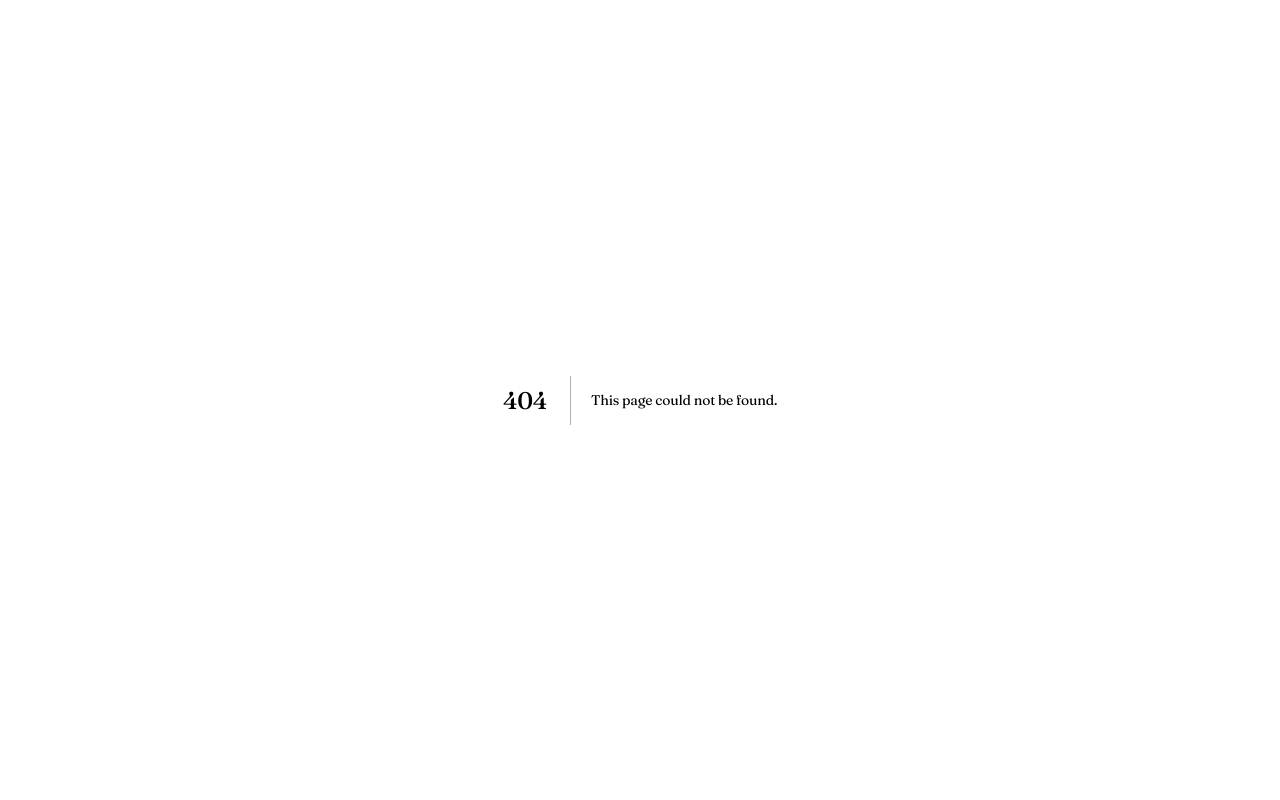
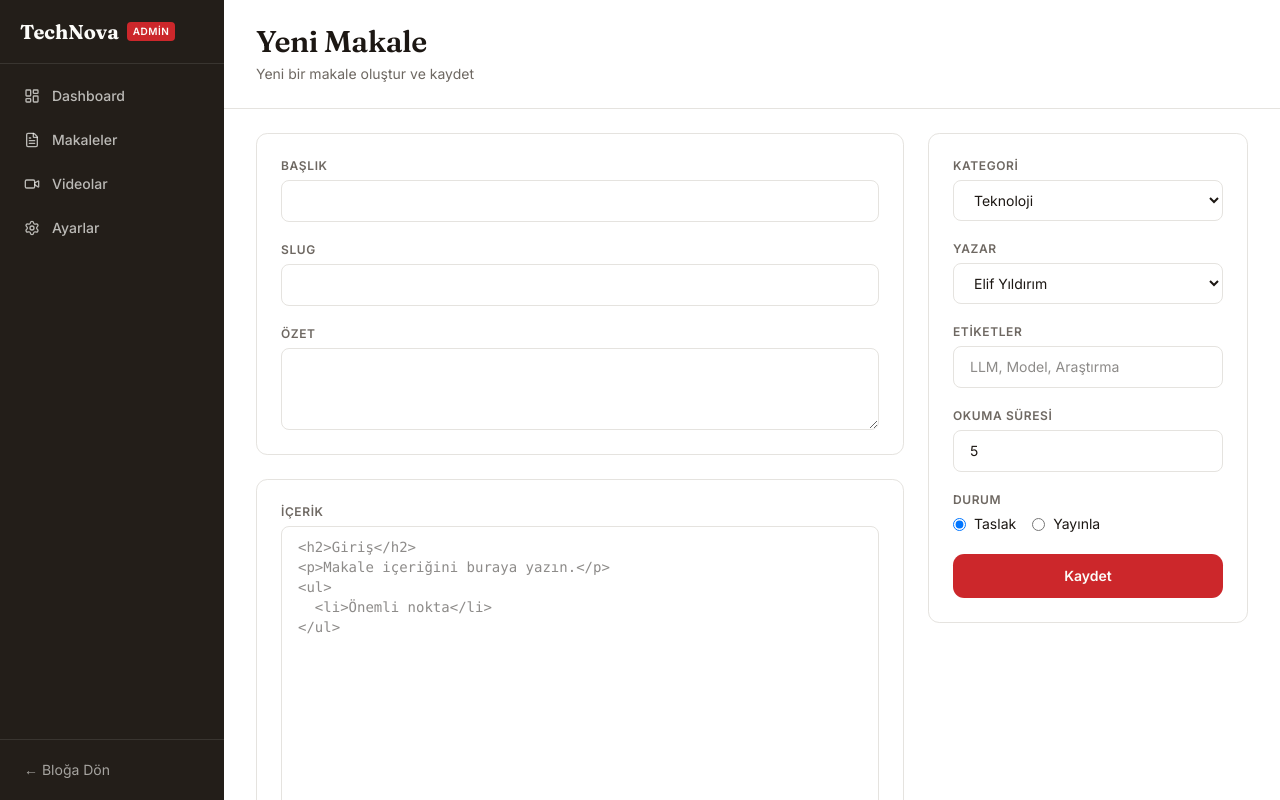
Before and after one commit to adakansoftware/blogdemobyadakansoftware, a Next.js app: page /admin/articles/new in a window 1280 px wide. Before the commit this address had no page. Built offline with nearby package versions, Linux system fonts and the light colour scheme.

Commit message:
feat(task-B5): add new admin article form

```diff
--- /dev/null
+++ b/app/admin/articles/new/page.tsx
@@ -0,0 +1,242 @@
+'use client'
+
+import { useRouter } from 'next/navigation'
+import { useState } from 'react'
+import { FormField } from '@/components/admin/form-field'
+import { createEmptyDraft, saveDraft } from '@/lib/admin-store'
+import { authors, categories } from '@/lib/data'
+import { adminPaths } from '@/lib/routes'
+
+const inputClassName =
+  'w-full rounded-lg border border-border bg-background px-4 py-2.5 text-sm outline-none focus:border-accent'
+
+const imageByCategory: Record<string, string> = {
+  teknoloji: '/images/industry.png',
+  'yapay-zeka': '/images/hero-ai.png',
+  donanim: '/images/gpu.png',
+  yazilim: '/images/software.png',
+  mobil: '/images/mobile.png',
+  oyun: '/images/gaming.png',
+  'siber-guvenlik': '/images/security.png',
+  incelemeler: '/images/laptop.png',
+  rehberler: '/images/cpu.png',
+  sektor: '/images/cloud.png',
+}
+
+function slugify(input: string): string {
+  return input
+    .toLocaleLowerCase('tr')
+    .normalize('NFD')
+    .replace(/[\u0300-\u036f]/g, '')
+    .replace(/ı/g, 'i')
+    .replace(/ç/g, 'c')
+    .replace(/ğ/g, 'g')
+    .replace(/ö/g, 'o')
+    .replace(/ş/g, 's')
+    .replace(/ü/g, 'u')
+    .replace(/[^a-z0-9\s-]/g, '')
+    .trim()
+    .replace(/\s+/g, '-')
+    .slice(0, 80)
+}
+
+export default function NewAdminArticlePage() {
+  const router = useRouter()
+  const draft = createEmptyDraft()
+  const [title, setTitle] = useState('')
+  const [slug, setSlug] = useState('')
+  const [excerpt, setExcerpt] = useState('')
+  const [categorySlug, setCategorySlug] = useState(draft.categorySlug)
+  const [authorSlug, setAuthorSlug] = useState(draft.authorSlug)
+  const [tags, setTags] = useState('')
+  const [readingTime, setReadingTime] = useState(draft.readingTime)
+  const [status, setStatus] = useState<'draft' | 'published'>('draft')
+  const [body, setBody] = useState('')
+  const [error, setError] = useState('')
+  const [showToast, setShowToast] = useState(false)
+
+  function handleSubmit(event: React.FormEvent<HTMLFormElement>) {
+    event.preventDefault()
+
+    if (!title.trim() || !excerpt.trim()) {
+      setError('Başlık ve özet zorunludur.')
+      return
+    }
+
+    const now = new Date().toISOString()
+    saveDraft({
+      id: draft.id,
+      slug: slug.trim() || slugify(title),
+      title: title.trim(),
+      excerpt: excerpt.trim(),
+      categorySlug,
+      authorSlug,
+      tags: tags
+        .split(',')
+        .map((tag) => tag.trim())
+        .filter(Boolean),
+      readingTime: Math.max(1, readingTime),
+      image: imageByCategory[categorySlug] ?? '/images/hero-ai.png',
+      body: body.trim(),
+      status,
+      createdAt: now,
+      updatedAt: now,
+    })
+
+    setError('')
+    setShowToast(true)
+    window.setTimeout(() => setShowToast(false), 3000)
+    window.setTimeout(() => router.push(adminPaths.articles), 700)
+  }
+
+  return (
+    <>
+      <div className="border-b border-border px-8 py-6">
+        <h1 className="font-heading text-3xl font-semibold">Yeni Makale</h1>
+        <p className="mt-1 text-sm text-muted-foreground">
+          Yeni bir makale oluştur ve kaydet
+        </p>
+      </div>
+
+      <form className="px-8 py-6" onSubmit={handleSubmit}>
+        <div className="grid gap-6 lg:grid-cols-[minmax(0,2fr)_320px]">
+          <div className="space-y-6">
+            <div className="rounded-xl border border-border bg-card p-6">
+              <div className="space-y-5">
+                <FormField label="Başlık">
+                  <input
+                    value={title}
+                    onChange={(event) => {
+                      const nextTitle = event.target.value
+                      setTitle(nextTitle)
+                      setSlug(slugify(nextTitle))
+                    }}
+                    className={inputClassName}
+                    required
+                  />
+                </FormField>
+                <FormField label="Slug">
+                  <input
+                    value={slug}
+                    onChange={(event) => setSlug(event.target.value)}
+                    className={inputClassName}
+                  />
+                </FormField>
+                <FormField label="Özet">
+                  <textarea
+                    value={excerpt}
+                    onChange={(event) => setExcerpt(event.target.value)}
+                    rows={3}
+                    className={inputClassName}
+                    required
+                  />
+                </FormField>
+              </div>
+            </div>
+
+            <div className="rounded-xl border border-border bg-card p-6">
+              <FormField
+                label="İçerik"
+                hint="HTML desteklenir: <h2>, <p>, <ul>, <li>"
+              >
+                <textarea
+                  value={body}
+                  onChange={(event) => setBody(event.target.value)}
+                  className={`${inputClassName} min-h-[300px] font-mono`}
+                  placeholder={`<h2>Giriş</h2>\n<p>Makale içeriğini buraya yazın.</p>\n<ul>\n  <li>Önemli nokta</li>\n</ul>`}
+                />
+              </FormField>
+            </div>
+          </div>
+
+          <div className="space-y-6">
+            <div className="rounded-xl border border-border bg-card p-6">
+              <div className="space-y-5">
+                <FormField label="Kategori">
+                  <select
+                    value={categorySlug}
+                    onChange={(event) => setCategorySlug(event.target.value)}
+                    className={inputClassName}
+                  >
+                    {categories.map((category) => (
+                      <option key={category.slug} value={category.slug}>
+                        {category.name}
+                      </option>
+                    ))}
+                  </select>
+                </FormField>
+                <FormField label="Yazar">
+                  <select
+                    value={authorSlug}
+                    onChange={(event) => setAuthorSlug(event.target.value)}
+                    className={inputClassName}
+                  >
+                    {authors.map((author) => (
+                      <option key={author.slug} value={author.slug}>
+                        {author.name}
+                      </option>
+                    ))}
+                  </select>
+                </FormField>
+                <FormField label="Etiketler">
+                  <input
+                    value={tags}
+                    onChange={(event) => setTags(event.target.value)}
+                    className={inputClassName}
+                    placeholder="LLM, Model, Araştırma"
+                  />
+                </FormField>
+                <FormField label="Okuma Süresi">
+                  <input
+                    type="number"
+                    min={1}
+                    value={readingTime}
+                    onChange={(event) => setReadingTime(Number(event.target.value) || 1)}
+                    className={inputClassName}
+                  />
+                </FormField>
+                <FormField label="Durum">
+                  <div className="flex gap-4">
+                    <label className="flex items-center gap-2 text-sm">
+                      <input
+                        type="radio"
+                        name="status"
+                        value="draft"
+                        checked={status === 'draft'}
+                        onChange={() => setStatus('draft')}
+                      />
+                      Taslak
+                    </label>
+                    <label className="flex items-center gap-2 text-sm">
+                      <input
+                        type="radio"
+                        name="status"
+                        value="published"
+                        checked={status === 'published'}
+                        onChange={() => setStatus('published')}
+                      />
+                      Yayınla
+                    </label>
+                  </div>
+                </FormField>
+                {error && <p className="text-sm text-destructive">{error}</p>}
+                <button
+                  type="submit"
+                  className="w-full rounded-xl bg-accent px-5 py-3 text-sm font-semibold text-accent-foreground transition-opacity hover:opacity-90"
+                >
+                  Kaydet
+                </button>
+              </div>
+            </div>
+          </div>
+        </div>
+      </form>
+
+      {showToast && (
+        <div className="fixed bottom-4 right-4 rounded-xl border border-border bg-card px-4 py-3 text-sm shadow-lg">
+          Makale kaydedildi!
+        </div>
+      )}
+    </>
+  )
+}
```
